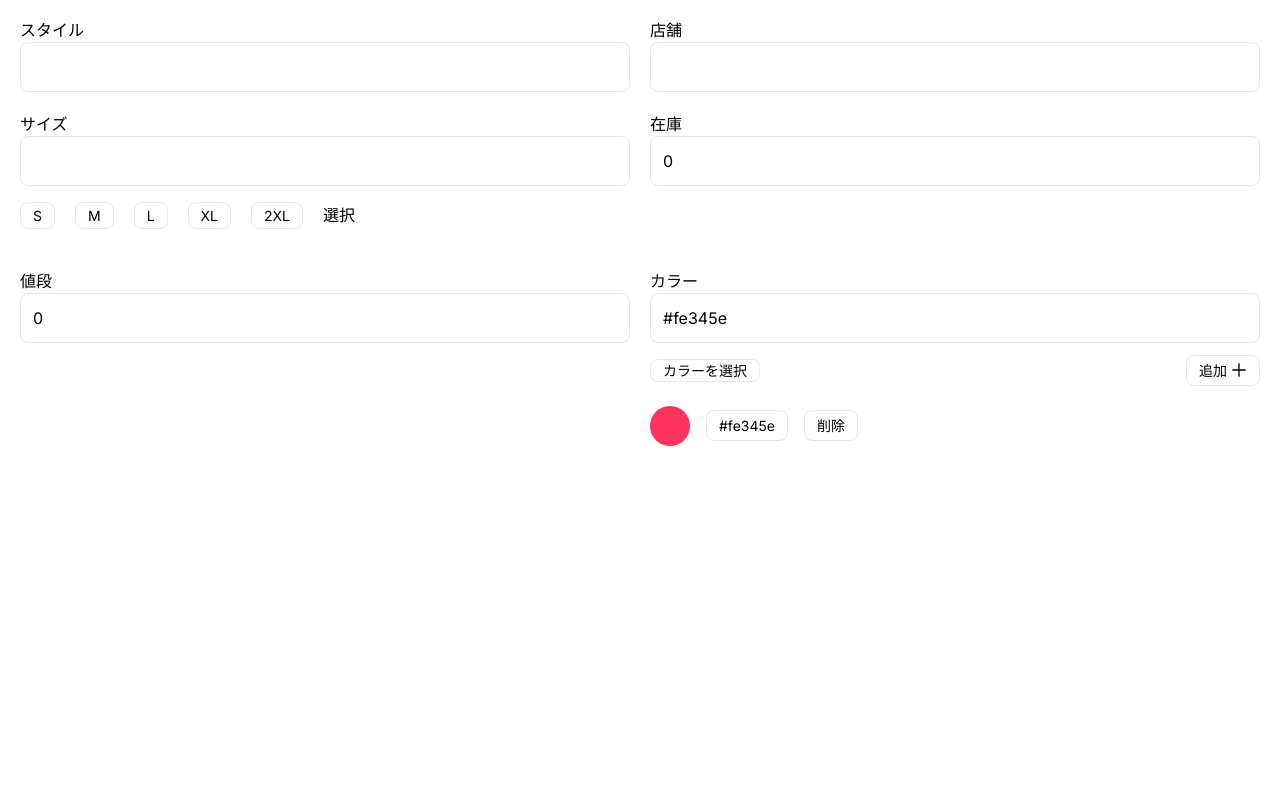
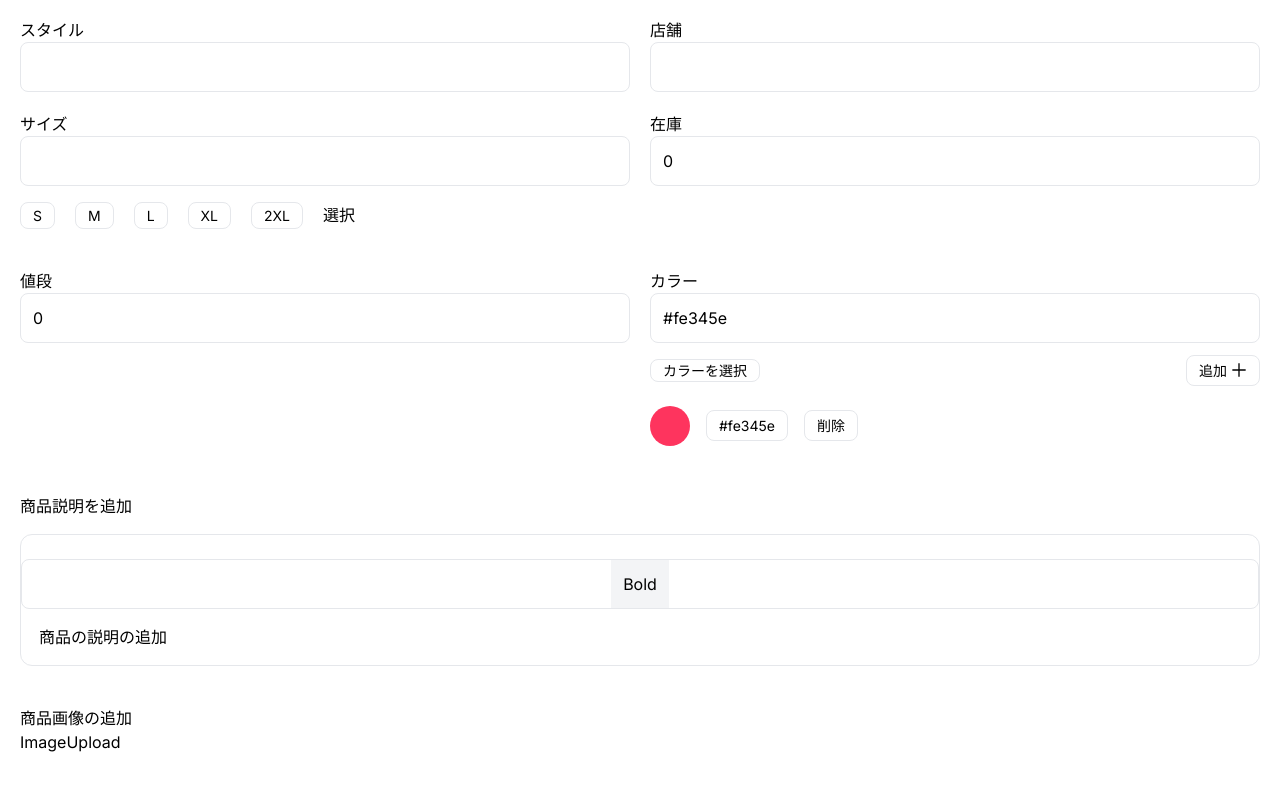
Before and after one commit to kawai-ota/clothing-EC, a Next.js app in the folder ecommerce/: page /addproduct in a window 1280 px wide. Shown: the part 239-1030 px from the top of the page. Before the commit the page ends 800 px from the top, so only its background shows below. Built offline with nearby package versions, Linux system fonts and the light colour scheme; no server answers.

Commit message:
tiptapの導入と設定、また画像の投稿をしたいのでそれの準備まで

```diff
--- a/ecommerce/app/addproduct/Productform.tsx
+++ b/ecommerce/app/addproduct/Productform.tsx
@@ -6,6 +6,8 @@ import Navbar from "../components/Navbar";
 import { useRouter } from "next/navigation";
 import Size from "../components/Size";
 import Color from "../components/Color";
+import Para from "../components/Para";
+import ImageUpload from "../components/ImageUpload";
 
 type Props = {};
 
@@ -15,7 +17,11 @@ const Productform = (props: Props) => {
   const router = useRouter();
   const [formData, setFormData] = useState({
     title: "",
-    description: "",
+    description: `<div>
+    <p>
+    商品説明の追加
+    </p>
+  </div>`,
     category: "",
     style: "",
     size: "",
@@ -26,6 +32,11 @@ const Productform = (props: Props) => {
     userId: id,
     store: "",
   });
+
+  const [Description, setDescription] = useState<string>("");
+  const [info, setInfo] = useState<any>();
+  const [imageUrls, setImageUrls] = useState<string[]>([]);
+
   const handleChange = (e: React.ChangeEvent<HTMLInputElement>) => {
     const { name, value } = e.target;
     setFormData({
@@ -49,6 +60,29 @@ const Productform = (props: Props) => {
       [e.target.name]: inventory,
     });
   };
+
+  const handleImageChange = () => {
+    const stringImages = JSON.stringify(imageUrls);
+    setFormData({
+      ...formData,
+      description: Description,
+      userId: id,
+    });
+  };
+
+  useEffect(() => {
+    console.log(formData.images);
+    console.log(formData);
+  }, [formData]);
+
+  useEffect(() => {
+    setFormData((prevFormData) => ({
+      ...prevFormData,
+      description: Description,
+      images: imageUrls.toString(),
+      userId: id,
+    }));
+  }, [imageUrls]);
 
   return (
     <div className="px-5 max-w-[1280px] mx-auto mb-10">
@@ -158,6 +192,23 @@ const Productform = (props: Props) => {
           <Color setFormData={setFormData} Color={formData.color} />
         </div>
       </div>
+      <label htmlFor="" className="mt-10 inline-block font-medium">
+        商品説明を追加
+      </label>
+      <Para
+        setDescription={setDescription}
+        description={formData.description}
+      />
+      <label htmlFor="" className="mt-10 inline-block font-medium">
+        商品画像の追加
+      </label>
+      <ImageUpload
+        info={info}
+        updateInfo={setInfo}
+        imageUrls={imageUrls}
+        setImageUrls={setImageUrls}
+        handleImageChange={handleImageChange}
+      />
     </div>
   );
 };
--- /dev/null
+++ b/ecommerce/app/components/ImageUpload.tsx
@@ -0,0 +1,21 @@
+import React from "react";
+
+type ImageProps = {
+  info: any;
+  updateInfo: React.Dispatch<React.SetStateAction<any>>;
+  imageUrls: string[];
+  setImageUrls: React.Dispatch<React.SetStateAction<any>>;
+  handleImageChange: (e: React.ChangeEvent<HTMLInputElement>) => void;
+};
+
+const ImageUpload: React.FC<ImageProps> = ({
+  info,
+  updateInfo,
+  imageUrls,
+  setImageUrls,
+  handleImageChange,
+}) => {
+  return <div>ImageUpload</div>;
+};
+
+export default ImageUpload;
--- /dev/null
+++ b/ecommerce/app/components/Para.tsx
@@ -0,0 +1,59 @@
+import React, { useEffect, useRef, useState } from "react";
+import { EditorContent, useEditor } from "@tiptap/react";
+import StarterKit from "@tiptap/starter-kit";
+import TextEditor from "./TextEditor";
+
+interface Para {
+  setDescription: React.Dispatch<React.SetStateAction<any>>;
+  description: string;
+}
+
+const Para: React.FC<Para> = ({ setDescription, description }) => {
+  const [focus, setFocus] = useState<boolean>(false);
+  const editor = useEditor({
+    extensions: [StarterKit],
+    editorProps: {
+      attributes: {
+        class:
+          "prose w-full focus:outline-none leading-5 prose-a:text-pink-600 prose-a:font-semibold prose-a:no-underline",
+      },
+    },
+    content: "商品の説明の追加",
+  });
+
+  const html = editor?.getHTML();
+
+  useEffect(() => {
+    setDescription(html);
+    console.log(html);
+  }, [html]);
+
+  const menuRef = useRef<HTMLDivElement>(null);
+
+  useEffect(() => {
+    const handler = (e: any) => {
+      if (!menuRef.current?.contains(e.target)) {
+        setFocus(false);
+      }
+    };
+    document.addEventListener("mousedown", handler);
+  });
+
+  return (
+    <div
+      className={`mx-auto border-[1px] mt-4 rounded-xl ${
+        focus ? "border-pink-500 border-[2px] ml-0" : ""
+      }`}
+      ref={menuRef}
+    >
+      <TextEditor editor={editor} />
+      <EditorContent
+        editor={editor}
+        style={{ padding: "18px" }}
+        onClick={() => setFocus(true)}
+      />
+    </div>
+  );
+};
+
+export default Para;
--- /dev/null
+++ b/ecommerce/app/components/TextEditor.tsx
@@ -0,0 +1,31 @@
+import React from "react";
+import { Editor } from "@tiptap/react";
+
+type Props = {
+  editor: Editor | null;
+};
+
+const TextEditor = ({ editor }: Props) => {
+  return (
+    <div>
+      <div className="mt-6 border-[1px] rounded-lg">
+        <div className="flex items-center justify-around">
+          <button
+            type="button"
+            onClick={() => editor?.chain().focus().toggleBold().run()}
+            disabled={!editor?.can().chain().focus().toggleBold().run()}
+            className={
+              editor?.isActive("bold")
+                ? "bg-gray-800 text-white p-3"
+                : "bg-gray-100 text-black p-3"
+            }
+          >
+            Bold
+          </button>
+        </div>
+      </div>
+    </div>
+  );
+};
+
+export default TextEditor;
--- a/ecommerce/package.json
+++ b/ecommerce/package.json
@@ -10,6 +10,9 @@
   },
   "dependencies": {
     "@prisma/client": "^5.3.1",
+    "@tiptap/pm": "^2.1.10",
+    "@tiptap/react": "^2.1.10",
+    "@tiptap/starter-kit": "^2.1.10",
     "@types/node": "20.6.2",
     "@types/react": "18.2.21",
     "@types/react-dom": "18.2.7",
```
Also changed, not shown: 1 other file (tests, documents, lock files or other folders).
